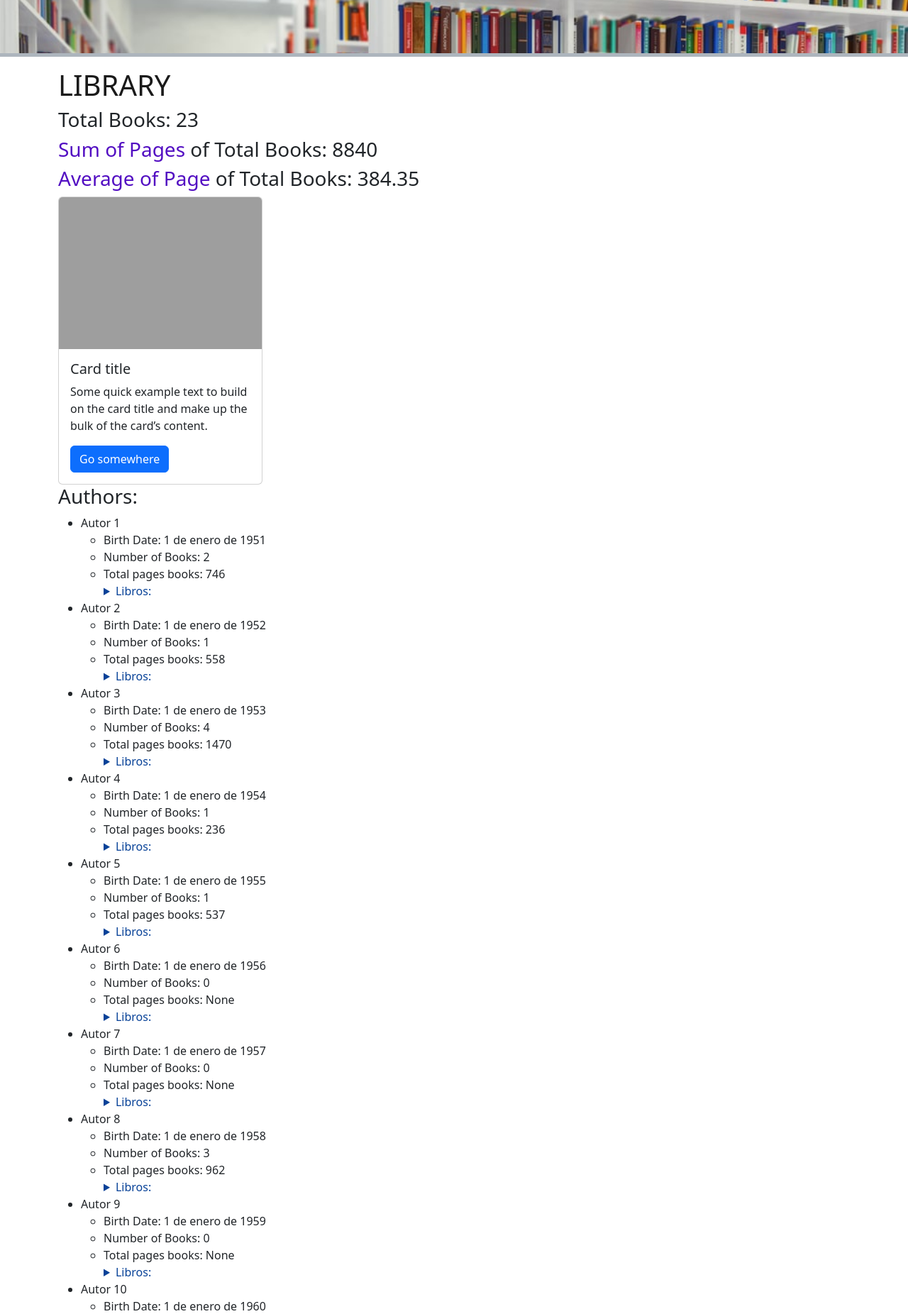
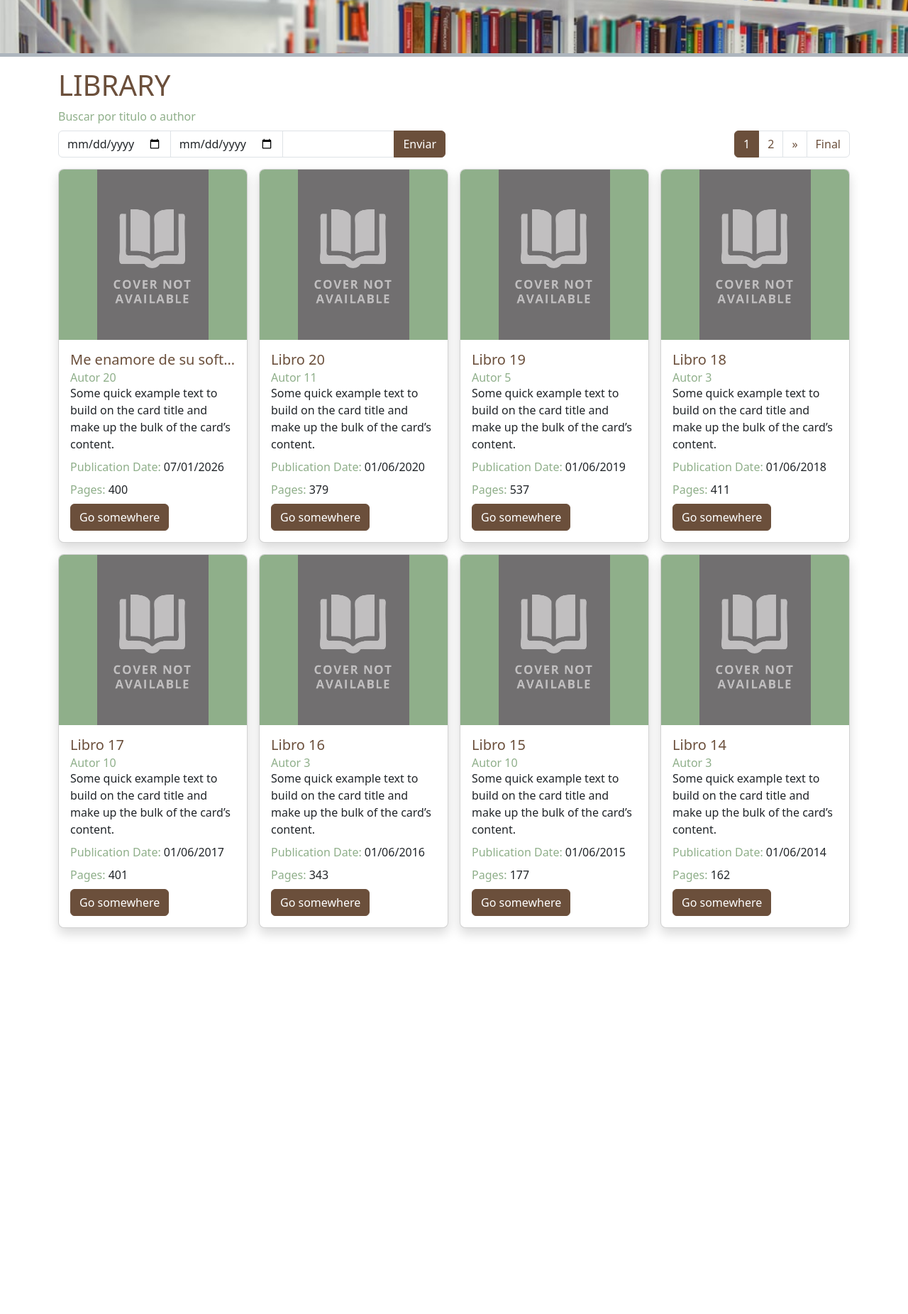
Before and after one commit to Yero-des/playground, a Django app: page /library/ in a window 1280 px wide. Shown: the part 84-1936 px from the top of the page at 71% size. After the commit the page ends 1403 px from the top, so only its background shows below. Run offline with Django 5.2, Linux system fonts and the light colour scheme; data comes from the database, SQL or seed files in the repository; some libraries are stand-ins or nearby versions; grey boxes are pictures that could not be loaded.

Commit message:
paginado

```diff
--- a/library/templates/library/index.html
+++ b/library/templates/library/index.html
@@ -20,96 +20,96 @@
 {% endblock page_img %}
 
 {% block content %}
-  <h1 class="title">
-    Library
-  </h1>
-  <h3>Total Books: {{ num_libros }}</h3>
-  <h3><span class="indigo-text">Sum of Pages</span> of Total Books: {{ total_sum_pages_libros }}</h3>
-  <h3><span class="indigo-text">Average of Page</span> of Total Books: {{ avg_pages_libros }}</h3>
+  <h1 class="title text-primary">Library</h1>
 
-
-  <div class="card" style="width: 18rem;">
-    <img src="..." class="card-img-top" alt="...">
-    <div class="card-body">
-      <h5 class="card-title">Card title</h5>
-      <p class="card-text">Some quick example text to build on the card title and make up the bulk of the card’s content.</p>
-      <a href="#" class="btn btn-primary">Go somewhere</a>
-    </div>
+  <div class="container p-0">
   </div>
 
-  <h3>Authors:</h3>
-  <ul>
-    {% for author in authors %}
-      <li>
-        {{ author.name }}
-        <ul>
-          <li>Birth Date: {{ author.birth_date }}</li>
-          <li>Number of Books: {{ author.num_books }}</li>
-          <li>Total pages books: {{ author.total_pages_books }}</li>
+  <div class="container mb-5 p-0">
 
-          <details>
-            <summary>Libros:</summary>
-            <ul>
-              {% for book in author.books.all %}
-                <li>
-                  {{ book.title }}
-                  {% if book.detail %}
-                    <details>
-                      <summary>Details:</summary>
-                      <ul>
-                        <li>Summary: {{ book.detail.summary }}</li>
-                        <li>Language: {{ book.detail.language }}</li>
-                        <li>
-                          <img src="{{ book.detail.cover_url }}" alt="{{ book.title }} portada de libro" />
-                        </li>
-                      </ul>
-                    </details>
-                  {% endif %}
-                  {% if book.reviews.exists %}
-                    <details>
-                      <summary>Reviews:</summary>
-                      <ul>
-                        {% for review in book.reviews.all %}
-                          <li>[{{ review.created_at|date:"d/m/y"}}] {{ review.user.username }} ({{ review.rating }}/5): {{ review.text }}</li>
-                        {% endfor %}
-                      </ul>
-                    </details>
-                  {% endif %}
-                  {% if book.loans.exists %}
-                    <details>
-                      <summary>Loans:</summary>
-                      <ul>
-                        {% for loan in book.loans.all %}
-                          <li class="{% if not loan.is_returned %}is_not_returned{% endif %}">
-                            [{{ loan.loan_date|date:"d/m/Y H:s"}}]
-                            {% if loan.is_returned %}[{{ loan.return_date|date:"d/m/Y H:s"}}] {% endif %}
-                            {{ loan.user.username }}:
-                            {% if loan.is_returned %}Returned{% else %}Borrowed{% endif %}
-                          </li>
-                        {% endfor %}
-                      </ul>
-                    </details>
-                  {% endif %}
-                  <ul>
-                    <li>Publication Date: {{ book.publication_date }}</li>
-                    <li>Pages: {{ book.pages }}</li>
-                    {% if book.genres.exists %}
-                      <li>Genres:
-                        {% for genre in book.genres.all %}
-                          <a href="#">{{genre.name}}</a>{% if not forloop.last %}, {% endif %}
-                        {% endfor %}
-                      </li>
-                    {% endif %}
-                    <li>Isbn: {{ book.isbn }}</li>
-                  </ul>
-                </li>
-              {% endfor %}
-            </ul>
-          </details>
-        </ul>
-      </li>
-    {% empty %}
-      <li>No se encontraron autores</li>
-    {% endfor %}
-  </ul>
+    <div class="row mb-3 justify-content-between align-items-end">
+
+      {% comment %} Busqueda de libros {% endcomment %}
+      <div class="col-6">
+        <form method="get">
+          <label for="searchForTitleAuthor" class="form-label text-secondary">Buscar por titulo o author</label>
+          <div class="input-group">
+            <input type="date" name="start" class="form-control" value="{{request.GET.start}}">
+            <input type="date" name="end" class="form-control" value="{{request.GET.end}}">
+            <input type="text" name="query_search" class="form-control" id="searchForTitleAuthor" aria-describedby="searchForValue" value="{% if query %}{{query}}{% endif %}">
+            <button type="submit" class="btn btn-primary">Enviar</button>
+          </div>
+        </form>
+      </div>
+
+      {% comment %} Paginacion para libros {% endcomment %}
+      <div class="col-auto">
+        <nav aria-label="...">
+          <ul class="pagination m-0">
+
+            {% if books.has_previous %}
+
+              <li class="page-item"><a class="page-link" href="?page=1&{{ query_string }}">Inicio</a></li>
+              <li class="page-item">
+                <a class="page-link" href="?page={{ books.previous_page_number }}&{{ query_string }}" aria-label="Previous">
+                  <span aria-hidden="false">&laquo;</span>
+                </a>
+              </li>
+              <li class="page-item"><a class="page-link" href="?page={{ books.previous_page_number }}&{{ query_string }}">{{ books.previous_page_number }}</a></li>
+
+            {% endif %}
+
+            <li class="page-item active"><a class="page-link" href="?page={{ books.number }}&{{ query_string }}">{{ books.number }}</a></li>
+
+            {% if books.has_next %}
+
+              <li class="page-item"><a class="page-link" href="?page={{ books.next_page_number }}&{{ query_string }}">{{ books.next_page_number }}</a></li>
+              <li class="page-item">
+                <a class="page-link" href="?page={{ books.next_page_number }}&{{ query_string }}" aria-label="Next">
+                  <span aria-hidden="false">&raquo;</span>
+                </a>
+              </li>
+              <li class="page-item"><a class="page-link" href="?page={{ books.paginator.num_pages }}&{{ query_string }}">Final</a></li>
+
+            {% endif %}
+
+          </ul>
+        </nav>
+      </div>
+
+    </div>
+
+    {% comment %} Ver todos los libros {% endcomment %}
+    <div class="row row-cols-lg-4 row-cols-md-3 row-cols-1 g-3">
+
+      {% for book in books %}
+
+        <div class="col">
+          <div class="card shadow overflow-hidden rounded-3">
+            <header class="overflow-hidden bg-secondary" style="height: 15rem;">
+              <img src="{% static "library/img/cover-not-found.jpg" %}" class="card-img-top object-fit-contain" alt="...">
+            </header>
+            <div class="card-body">
+              <h5 class="card-title text-truncate text-primary" title="{{ book.title }}">{{ book.title }}</h5>
+              <h6 class="card-subtitle text-secondary" title="{{ book.author.name }}">{{ book.author.name }}</h6>
+              <p class="card-text mb-2">Some quick example text to build on the card title and make up the bulk of the card’s content.</p>
+              <p class="card-text mb-2"><span class="text-secondary">Publication Date:</span> {{ book.publication_date|date:"d/m/Y" }}</p>
+              <p class="card-text mb-2"><span class="text-secondary">Pages:</span> {{ book.pages }}</p>
+              <a href="#" class="btn btn-primary">Go somewhere</a>
+            </div>
+          </div>
+        </div>
+
+      {% empty %}
+
+        <div class="col">
+          <p>No se encontraron libros</p>
+        </div>
+
+      {% endfor %}
+
+    </div>
+
+  </div>
+
 {% endblock %}
--- a/library/views.py
+++ b/library/views.py
@@ -1,26 +1,51 @@
 from django.http import HttpResponse, HttpResponseBadRequest, HttpResponseNotFound
 from django.shortcuts import render
 from library.models import Author, Book
-from django.db.models import Count, Sum, Avg
+from django.db.models import Count, Sum, Avg, Q
 from django.contrib.auth import get_user_model
+from django.core.paginator import Paginator
 
 # Create your views here.
 def index(request):
 
     try:
-        authors = Author.objects.all().annotate(num_books=Count('books')).annotate(total_pages_books=Sum('books__pages'))
-        num_libros = Book.objects.aggregate(num_libros=Count('id'))['num_libros']
-        total_sum_pages_libros = Book.objects.aggregate(total_sum_pages_libros=Sum('pages'))['total_sum_pages_libros'] or 0
-        avg_pages = Book.objects.aggregate(avg_pages=Avg("pages"))["avg_pages"] or 0
-        avg_pages_libros = f"{avg_pages:.2f}"
+        books = Book.objects.all().order_by('-publication_date')
+        query = request.GET.get('query_search')
+        date_start = request.GET.get('start')
+        date_end = request.GET.get('end')
+
+        if query:
+            books = books.filter(
+                Q(title__icontains=query) |
+                Q(author__name__icontains=query)
+            )
+
+        if date_start and date_end:
+            books = books.filter(
+                publication_date__range=[
+                    date_start, date_end
+                ]
+            )
+
+        paginator = Paginator(books, 8)
+        page_number = request.GET.get('page')
+        page_obj = paginator.get_page(page_number)
+
+        query_params = request.GET.copy()
+        if "page" in query_params:
+            query_params.pop('page')
+
+        print(query_params)
+
+        query_string = query_params.urlencode()
 
         return render(request, 'library/index.html', {
             'name': 'Yeromi Zavala Castillo',
-            'authors': authors,
-            'num_libros': num_libros,
-            'total_sum_pages_libros': total_sum_pages_libros,
-            'avg_pages_libros': avg_pages_libros
+            'books': page_obj,
+            'query': query,
+            'query_string': query_string
         })
 
-    except Exception:
+    except Exception as e:
+        print(e)
         return HttpResponseNotFound("Pagina no encontrada")
--- a/static/scss/styles.scss
+++ b/static/scss/styles.scss
@@ -1,3 +1,7 @@
+// Definiendo variables principales
+$primary: #6B4F3B;
+$secondary: #8FAF8A;
+
 @import "../../libs/bootstrap/scss/bootstrap";
 
 .indigo-text {
```
Also changed, not shown: quotes/templates/quotes/day_quote.html (+4 -4 lines), calculator/templates/calculator/calculator.html (indentation only), landing/templates/landing/landing.html (line endings or trailing spaces), landing/templates/landing/stack_detail.html (line endings or trailing spaces), library/static/library/img/cover-not-found.jpg (added), static/css/styles.css, templates/base.html (indentation only), 2 other files.
